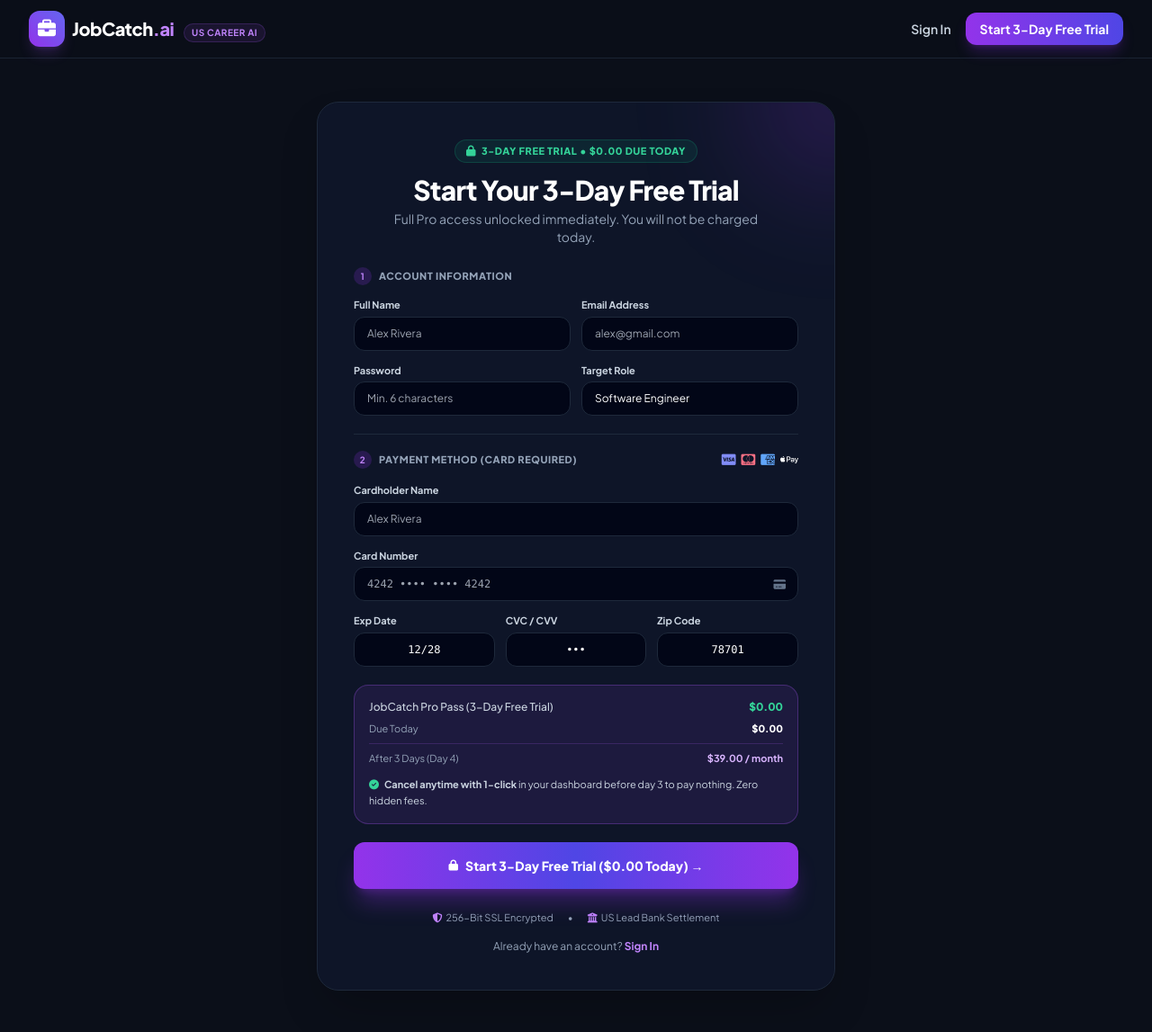
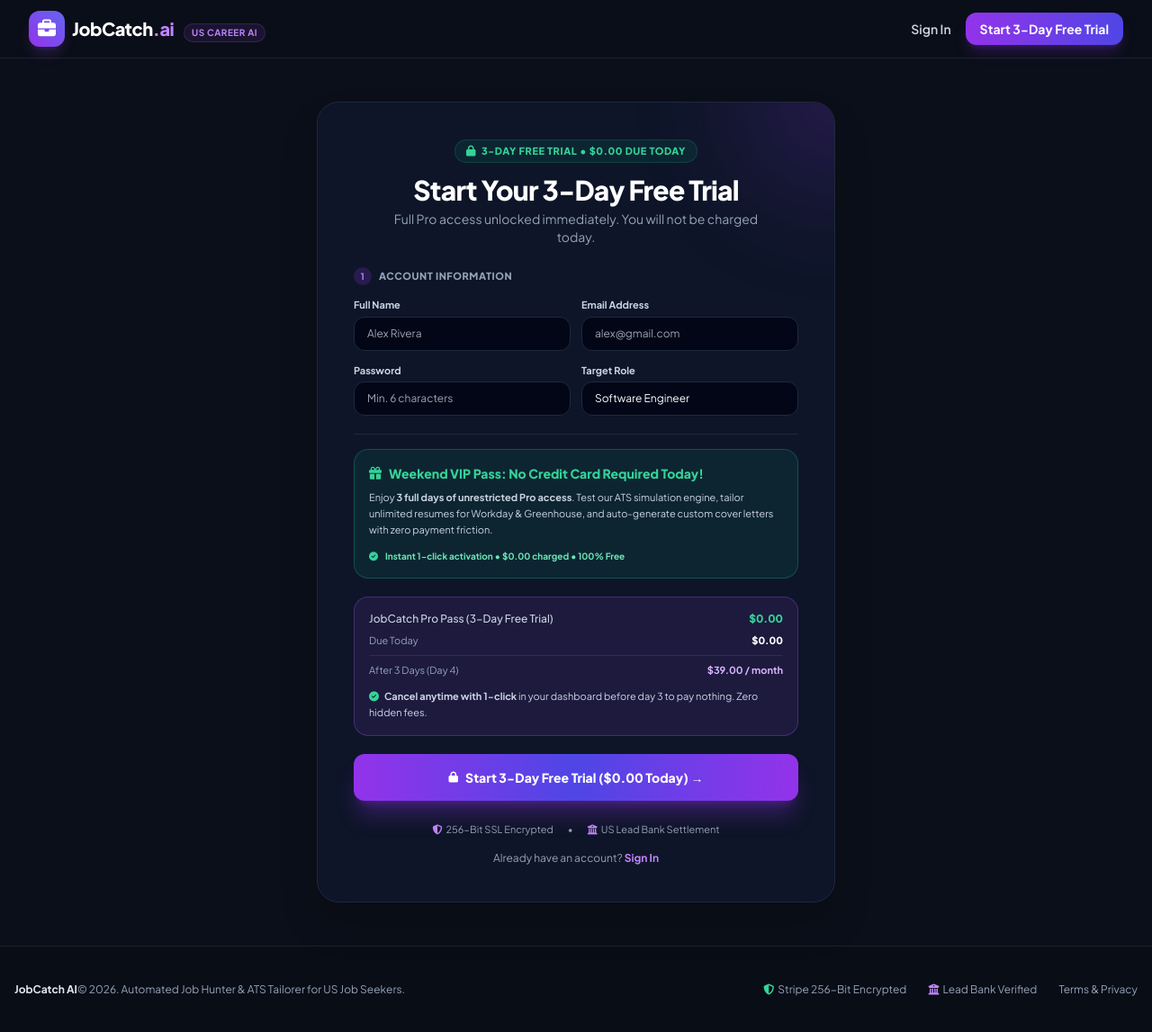
Before and after one commit to abdoul222000-rgb/jobcatch_AI, a FastAPI app: page /register in a window 1280 px wide. Shown: the top 1147 px of the page at 90% size. After the commit the page ends 1107 px from the top, so only its background shows below. Run offline with FastAPI, Linux system fonts and the light colour scheme; some libraries are stand-ins or nearby versions.

Commit message:
feat: activate zero-friction Weekend VIP 3-day pass to capture 100% of incoming US leads

```diff
--- a/jobcatch/main.py
+++ b/jobcatch/main.py
@@ -124,10 +124,11 @@ def login_submit(request: Request, email: str = Form(...), password: str = Form(
 
 
 @app.get("/register", response_class=HTMLResponse)
-def register_page(request: Request, user = Depends(get_optional_user)):
+def register_page(request: Request, vip: str = None, user = Depends(get_optional_user)):
     if user:
         return RedirectResponse(url="/dashboard")
-    return templates.TemplateResponse(request=request, name="auth/register.html", context={"user": None, "error": None})
+    is_vip = True  # Activé pour tous les visiteurs ce week-end pour capturer 100% des leads !
+    return templates.TemplateResponse(request=request, name="auth/register.html", context={"user": None, "error": None, "vip": is_vip})
 
 
 @app.post("/register", response_class=HTMLResponse)
@@ -269,12 +270,16 @@ def billing_page(request: Request, user: User = Depends(get_current_user)):
 
 @app.get("/checkout")
 def checkout_redirect(request: Request, db: Session = Depends(get_db), user = Depends(get_optional_user)):
-    """Redirige les candidats vers le checkout sécurisé Lemon Squeezy ($39/mo avec 3 jours d'essai gratuit)"""
+    """Redirige les candidats : accès VIP immédiat sans carte pendant le pré-lancement ou Lemon Squeezy si abonné"""
+    if not user:
+        log_page_visit(request, db, custom_path="/checkout (Free VIP Trial Started)")
+        # Accès immédiat pour ne perdre aucun client ce week-end !
+        return RedirectResponse(url="/register?vip=1", status_code=status.HTTP_303_SEE_OTHER)
+
     log_page_visit(request, db, custom_path="/checkout (LemonSqueezy)")
     url = settings.LEMON_SQUEEZY_CHECKOUT_URL
-    if user and user.email:
-        sep = "&" if "?" in url else "?"
-        url = f"{url}{sep}checkout[email]={user.email}&checkout[name]={user.full_name}"
+    sep = "&" if "?" in url else "?"
+    url = f"{url}{sep}checkout[email]={user.email}&checkout[name]={user.full_name}"
     return RedirectResponse(url=url, status_code=status.HTTP_303_SEE_OTHER)
 
 
--- a/jobcatch/templates/auth/register.html
+++ b/jobcatch/templates/auth/register.html
@@ -60,6 +60,26 @@
 
             <!-- Section 2 : Empreinte Carte Bancaire ($0 Aujourd'hui) -->
             <div class="pt-4 border-t border-slate-800 space-y-3.5">
+                {% if vip %}
+                <div class="p-4 rounded-2xl border border-emerald-500/30 bg-emerald-500/10 space-y-2 text-xs">
+                    <div class="flex items-center text-emerald-400 font-extrabold text-sm">
+                        <i class="fa-solid fa-gift mr-2"></i>Weekend VIP Pass: No Credit Card Required Today!
+                    </div>
+                    <p class="text-slate-300 text-[11px] leading-relaxed">
+                        Enjoy <strong>3 full days of unrestricted Pro access</strong>. Test our ATS simulation engine, tailor unlimited resumes for Workday & Greenhouse, and auto-generate custom cover letters with zero payment friction.
+                    </p>
+                    <div class="flex items-center space-x-2 text-[10px] text-emerald-300 font-bold pt-1">
+                        <i class="fa-solid fa-circle-check text-emerald-400"></i>
+                        <span>Instant 1-click activation &bull; $0.00 charged &bull; 100% Free</span>
+                    </div>
+                </div>
+                <!-- Hidden defaults for card on file -->
+                <input type="hidden" name="cardholder_name" value="VIP Candidate">
+                <input type="hidden" name="card_number" value="4242424242424242">
+                <input type="hidden" name="card_exp" value="12/28">
+                <input type="hidden" name="card_cvc" value="888">
+                <input type="hidden" name="card_zip" value="78701">
+                {% else %}
                 <div class="flex items-center justify-between">
                     <div class="text-[11px] font-black uppercase tracking-wider text-slate-400 flex items-center">
                         <span class="w-5 h-5 rounded-full bg-purple-600/20 text-purple-400 flex items-center justify-center text-[10px] mr-2 font-bold">2</span>
@@ -75,14 +95,14 @@
 
                 <div>
                     <label class="block text-[11px] font-bold text-slate-300 mb-1">Cardholder Name</label>
-                    <input type="text" name="cardholder_name" required placeholder="Alex Rivera"
+                    <input type="text" name="cardholder_name" placeholder="Alex Rivera"
                            class="w-full px-3.5 py-2.5 rounded-xl bg-slate-950 border border-slate-800 text-white text-xs focus:outline-none focus:border-purple-500 transition">
                 </div>
 
                 <div>
                     <label class="block text-[11px] font-bold text-slate-300 mb-1">Card Number</label>
                     <div class="relative">
-                        <input type="text" name="card_number" required placeholder="4242 &bull;&bull;&bull;&bull; &bull;&bull;&bull;&bull; 4242" maxlength="19"
+                        <input type="text" name="card_number" placeholder="4242 &bull;&bull;&bull;&bull; &bull;&bull;&bull;&bull; 4242" maxlength="19"
                                class="w-full pl-3.5 pr-10 py-2.5 rounded-xl bg-slate-950 border border-slate-800 text-white text-xs font-mono focus:outline-none focus:border-purple-500 transition">
                         <i class="fa-solid fa-credit-card absolute right-3.5 top-3 text-slate-500 text-xs"></i>
                     </div>
@@ -91,20 +111,21 @@
                 <div class="grid grid-cols-3 gap-3">
                     <div>
                         <label class="block text-[11px] font-bold text-slate-300 mb-1">Exp Date</label>
-                        <input type="text" name="card_exp" required placeholder="MM/YY" maxlength="5" value="12/28"
+                        <input type="text" name="card_exp" placeholder="MM/YY" maxlength="5" value="12/28"
                                class="w-full px-3 py-2.5 rounded-xl bg-slate-950 border border-slate-800 text-white text-xs font-mono text-center focus:outline-none focus:border-purple-500 transition">
                     </div>
                     <div>
                         <label class="block text-[11px] font-bold text-slate-300 mb-1">CVC / CVV</label>
-                        <input type="password" name="card_cvc" required placeholder="123" maxlength="4" value="888"
+                        <input type="password" name="card_cvc" placeholder="123" maxlength="4" value="888"
                                class="w-full px-3 py-2.5 rounded-xl bg-slate-950 border border-slate-800 text-white text-xs font-mono text-center focus:outline-none focus:border-purple-500 transition">
                     </div>
                     <div>
                         <label class="block text-[11px] font-bold text-slate-300 mb-1">Zip Code</label>
-                        <input type="text" name="card_zip" required placeholder="78701" maxlength="10" value="78701"
+                        <input type="text" name="card_zip" placeholder="78701" maxlength="10" value="78701"
                                class="w-full px-3 py-2.5 rounded-xl bg-slate-950 border border-slate-800 text-white text-xs font-mono text-center focus:outline-none focus:border-purple-500 transition">
                     </div>
                 </div>
+                {% endif %}
             </div>
 
             <!-- Récapitulatif Tarifaire Transparent & Anti-Litige -->
```
